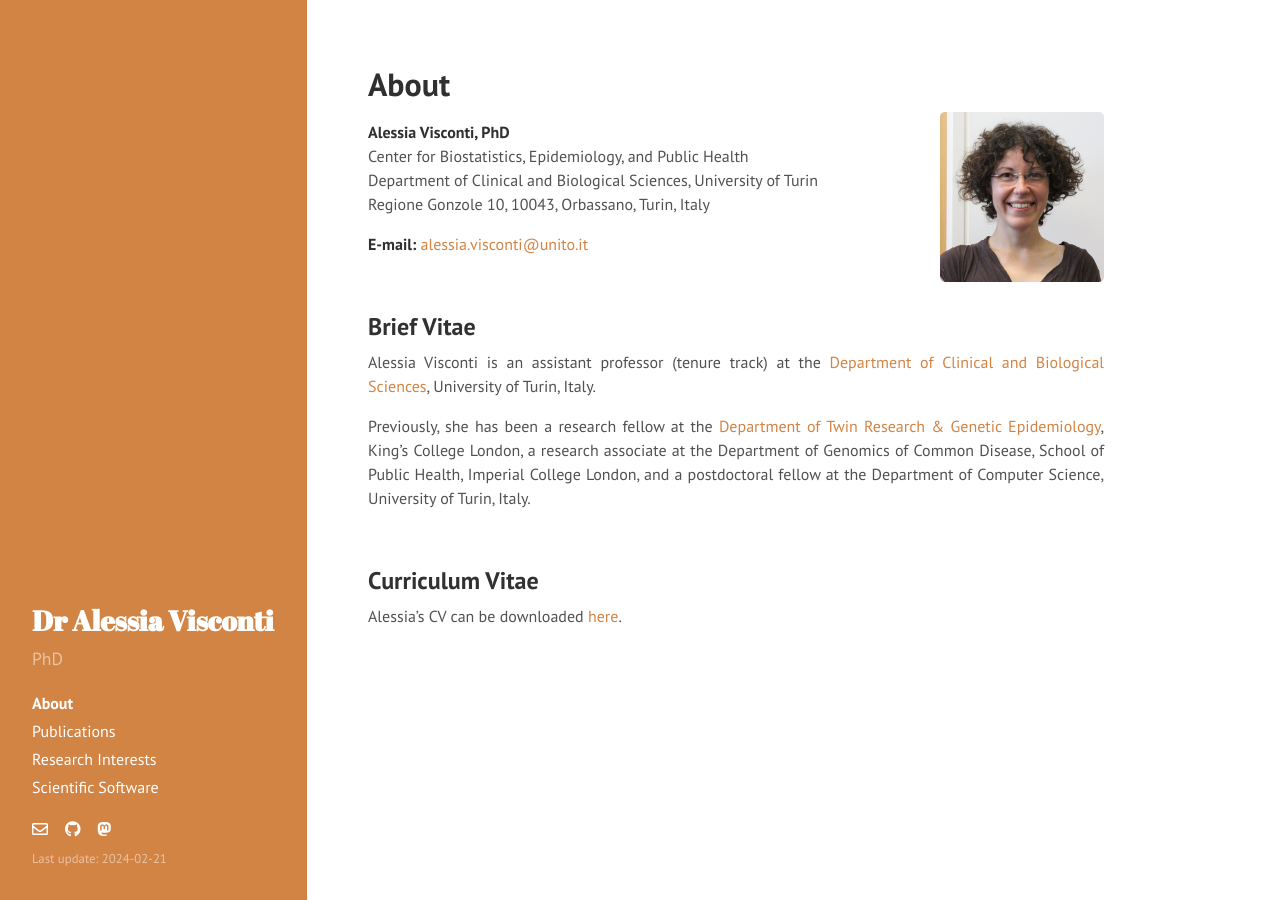
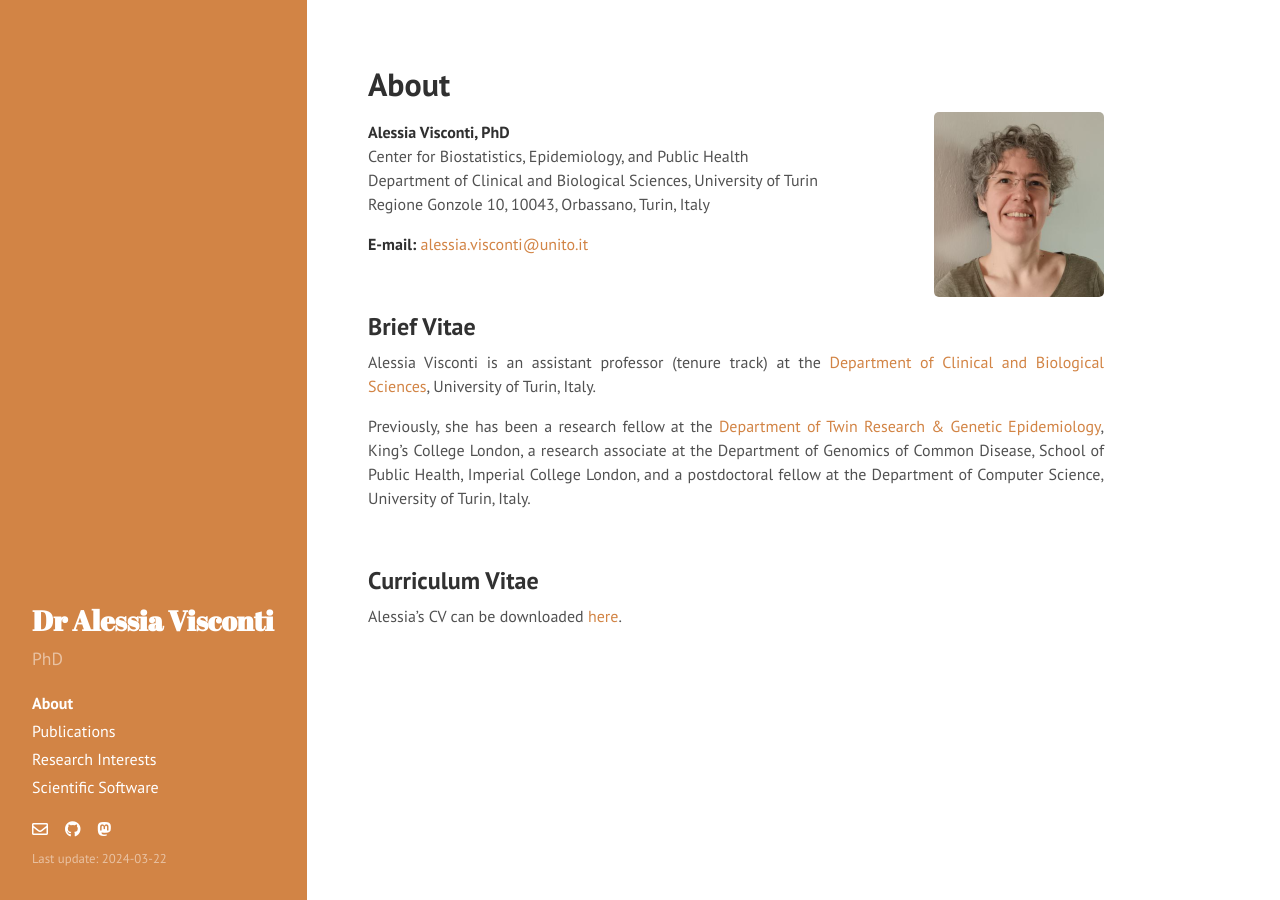
Before and after one commit to alesssia/alesssia.github.io, a Jekyll site: the page built from index.md, in a window 1280 px wide. Built offline with Jekyll 4.4.1, drawn with Linux system fonts in a browser that asks for light colours; nearby versions of some CDN libraries; a style sheet for code colours, icons or effects is not loaded.

Commit message:
Updated profile photo

```diff
--- a/_config.yml
+++ b/_config.yml
@@ -11,7 +11,7 @@ tagline:     ''
 description: 'PhD'
 url:         http://alesssia.github.io/
 baseurl:     /
-lastmod:    '2024-02-21'
+lastmod:    '2024-03-22'
 
 author:
   name:      'Alessia Visconti'
--- a/index.md
+++ b/index.md
@@ -3,7 +3,7 @@ layout: page
 title: About
 ---
 
-![Alessia's profile pic]({{ "/" | relative_url }}assets/official_pic_xxsmall_web_face.png)
+![Alessia's profile pic]({{ "/" | relative_url }}assets/official_pic_2024_xxsmall.png)
 
 **Alessia Visconti, PhD** \\
 Center for Biostatistics, Epidemiology, and Public Health\\
```
Also changed, not shown: assets/official_pic_2024_xxsmall.png (added).
